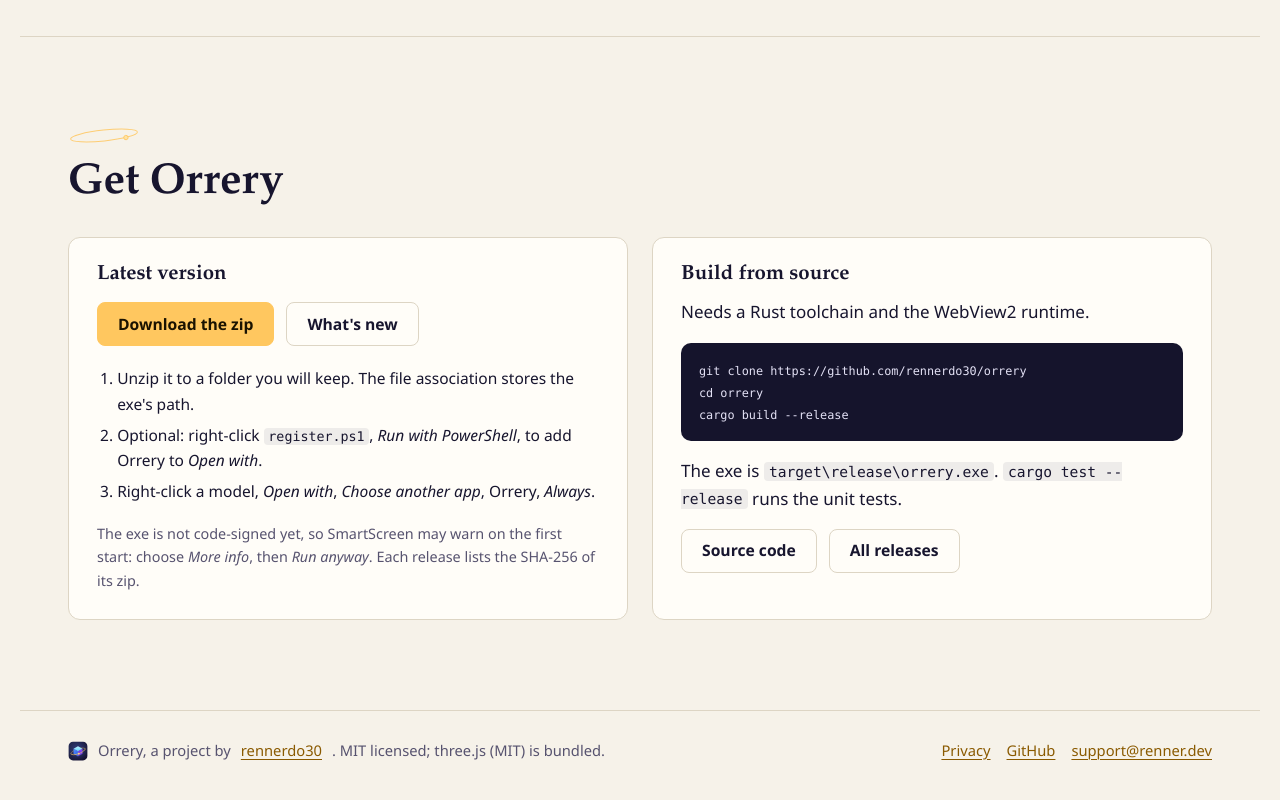
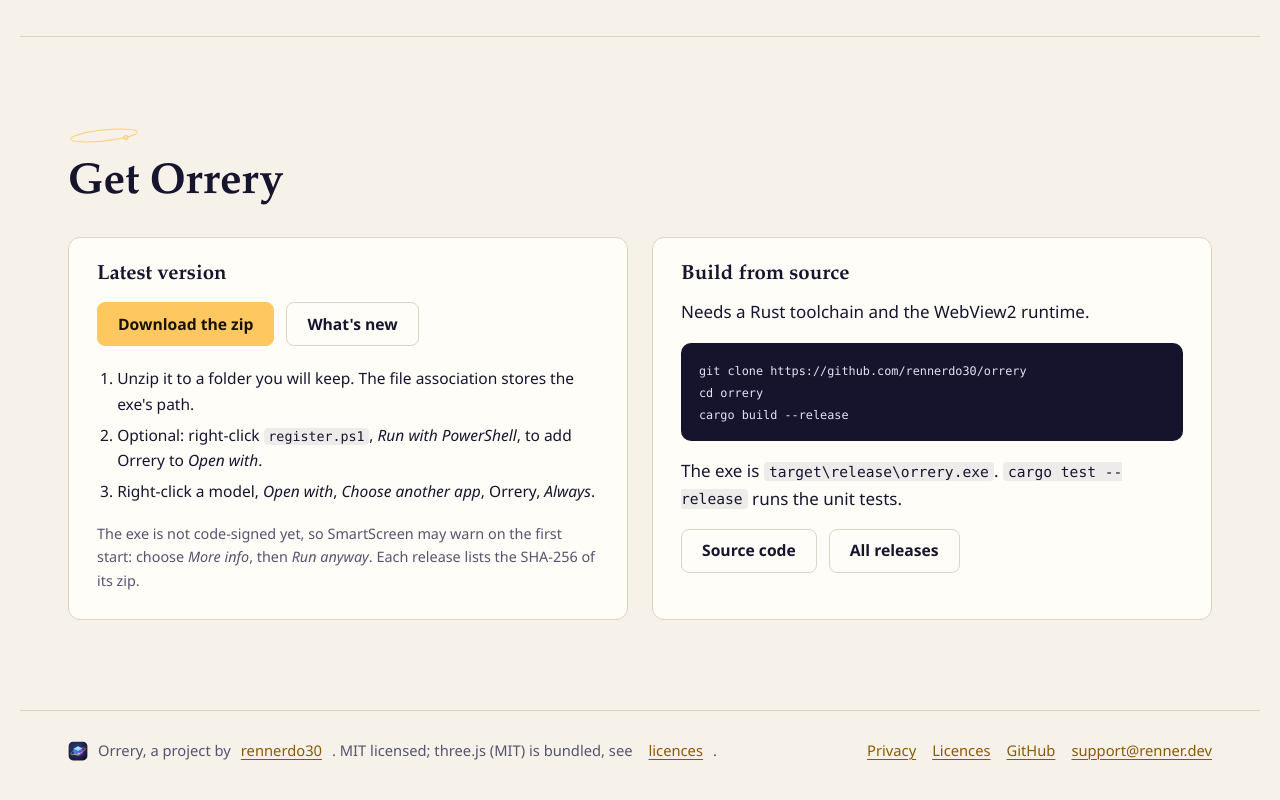
Before and after one commit to rennerdo30/orrery, a plain HTML site: page website/index.html in a window 1280 px wide. Shown: the part 4465-5265 px from the top of the page. Drawn offline with Linux system fonts and the light colour scheme; no server answers; a script that the page names is missing.

Commit message:
Complete the third-party notices and ship them with the website
- gen-notices reads licence files as UTF-8; Windows PowerShell read them as ANSI, which
  garbled every non-ASCII character (for example the copyright sign) in THIRD_PARTY_NOTICES
- add the Microsoft WebView2 SDK 1.0.3800.47 licence and notice: webview2-com-sys links
  WebView2LoaderStatic.lib statically into orrery.exe (matched by SHA-256 to the NuGet package)
- webview2-com and webview2-com-sys ship no licence file: use the MIT licence of their
  repository from tools/gen-notices/licenses/
- fflate gets its full MIT text; TGALoader is listed with the other three.js files
- the website serves three.js and fflate, so it gets vendor/LICENSES.txt, linked from the footer

```diff
--- a/website/index.html
+++ b/website/index.html
@@ -259,8 +259,8 @@ cargo build --release</code></pre>
   </main>
 
   <footer class="foot">
-    <p><img src="assets/orrery-icon.svg" width="20" height="20" alt=""> Orrery, a project by <a href="https://github.com/rennerdo30">rennerdo30</a>. MIT licensed; three.js (MIT) is bundled.</p>
-    <p><a href="privacy.html">Privacy</a> <a href="https://github.com/rennerdo30/orrery">GitHub</a> <a href="mailto:support@renner.dev">support@renner.dev</a></p>
+    <p><img src="assets/orrery-icon.svg" width="20" height="20" alt=""> Orrery, a project by <a href="https://github.com/rennerdo30">rennerdo30</a>. MIT licensed; three.js (MIT) is bundled, see <a href="vendor/LICENSES.txt">licences</a>.</p>
+    <p><a href="privacy.html">Privacy</a> <a href="vendor/LICENSES.txt">Licences</a> <a href="https://github.com/rennerdo30/orrery">GitHub</a> <a href="mailto:support@renner.dev">support@renner.dev</a></p>
   </footer>
 </body>
 </html>
```
Also changed, not shown: tools/gen-notices/header.txt, tools/gen-notices/licenses/webview2-com-sys.txt (added), tools/gen-notices/licenses/webview2-com.txt (added), website/vendor/LICENSES.txt (added), 5 other files.
